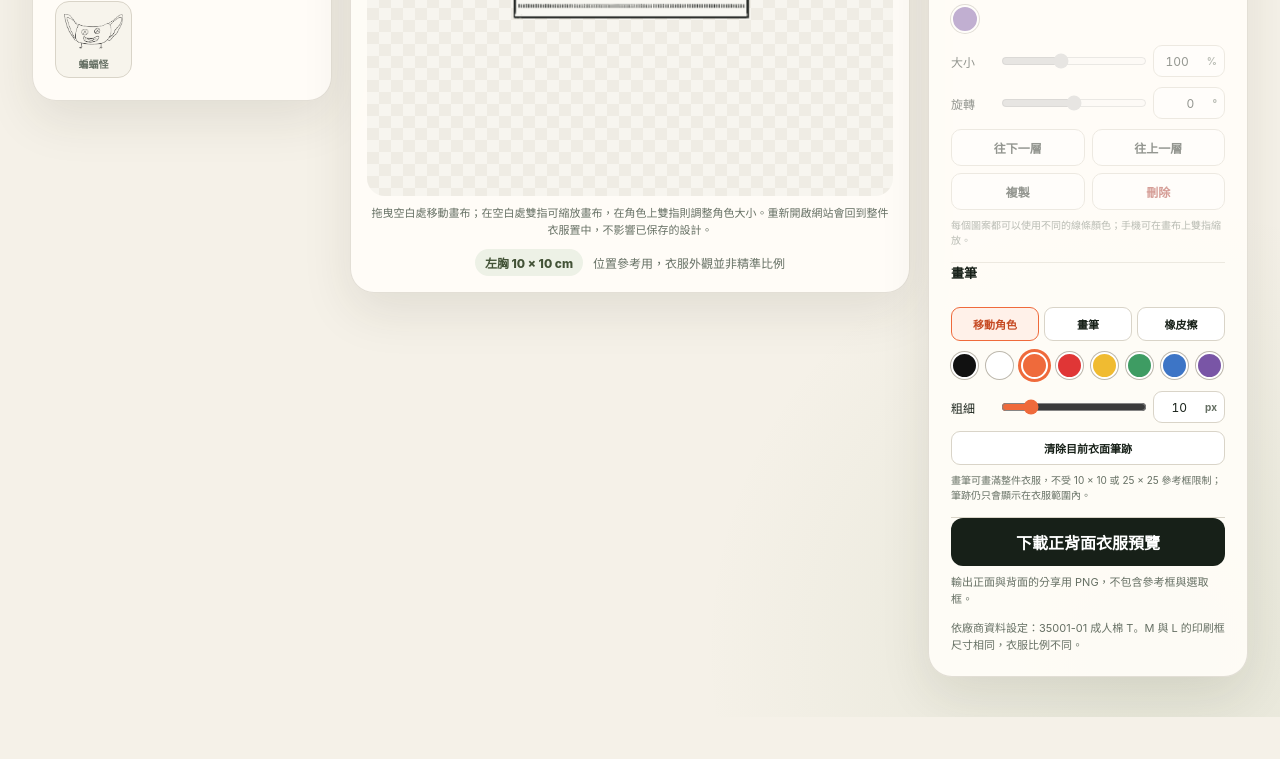
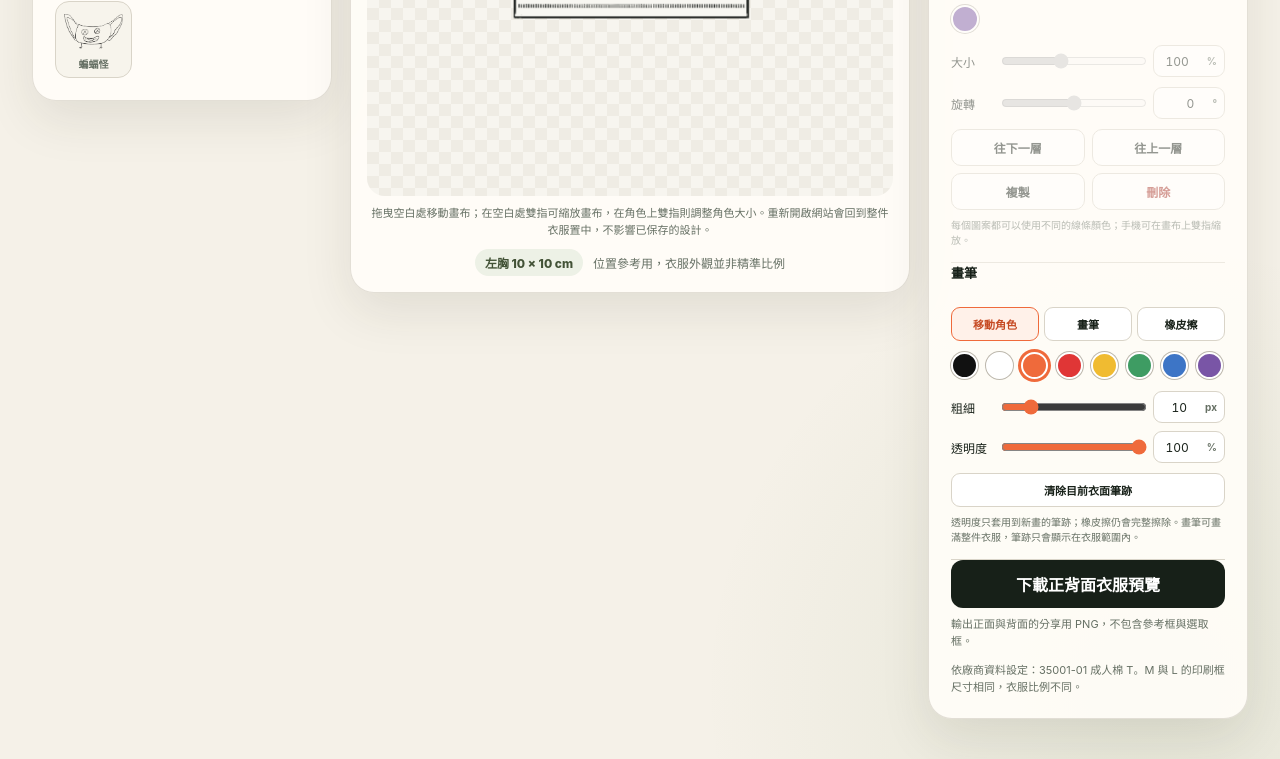
Before and after one commit to OAOWOAO/diaogan-shirt-studio, a plain HTML site: page index.html in a window 1280 px wide. Shown: the part 623-1382 px from the top of the page. Before the commit the page ends 1340 px from the top, so only its background shows below. Drawn offline with Linux system fonts and the light colour scheme.

Commit message:
Add brush opacity control

```diff
--- a/index.html
+++ b/index.html
@@ -135,8 +135,13 @@
           <input id="brushSizeRange" type="range" min="2" max="50" value="10">
           <span class="number-field"><input id="brushSizeNumber" type="number" min="2" max="50" value="10" inputmode="numeric" aria-label="畫筆粗細數值"><b>px</b></span>
         </label>
+        <label class="range-row brush-opacity-row">
+          <span>透明度</span>
+          <input id="brushOpacityRange" type="range" min="1" max="100" value="100">
+          <span class="number-field"><input id="brushOpacityNumber" type="number" min="1" max="100" value="100" inputmode="numeric" aria-label="畫筆透明度數值"><b>%</b></span>
+        </label>
         <button id="clearBrushBtn" class="clear-brush" type="button">清除目前衣面筆跡</button>
-        <p class="brush-note">畫筆可畫滿整件衣服，不受 10 × 10 或 25 × 25 參考框限制；筆跡仍只會顯示在衣服範圍內。</p>
+        <p class="brush-note">透明度只套用到新畫的筆跡；橡皮擦仍會完整擦除。畫筆可畫滿整件衣服，筆跡只會顯示在衣服範圍內。</p>
       </fieldset>
 
       <div class="download-actions">
@@ -148,6 +153,6 @@
   </main>
 
   <div id="toast" class="toast" role="status" aria-live="polite"></div>
-  <script src="./app.js?v=25"></script>
+  <script src="./app.js?v=26"></script>
 </body>
 </html>
```
